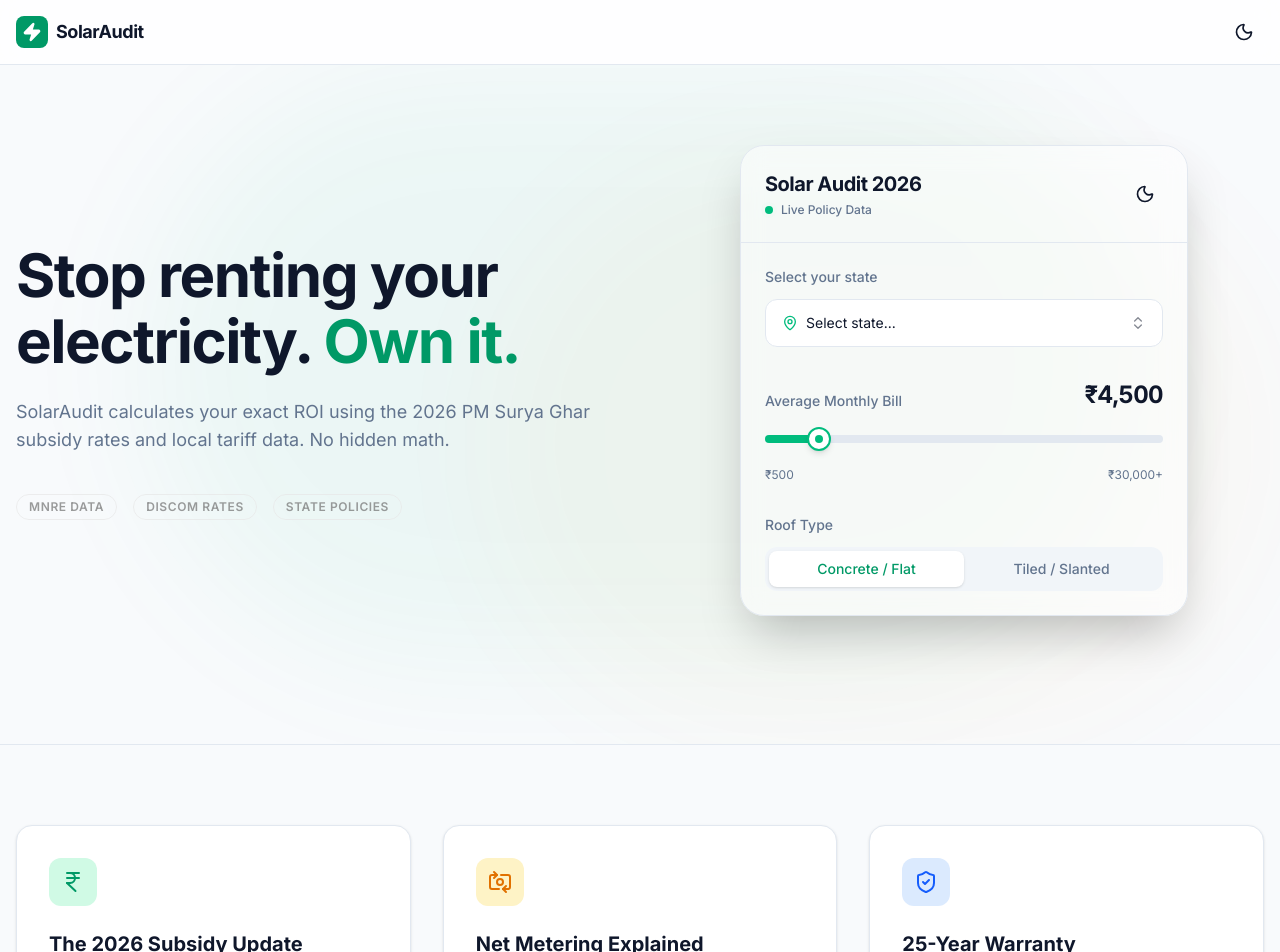
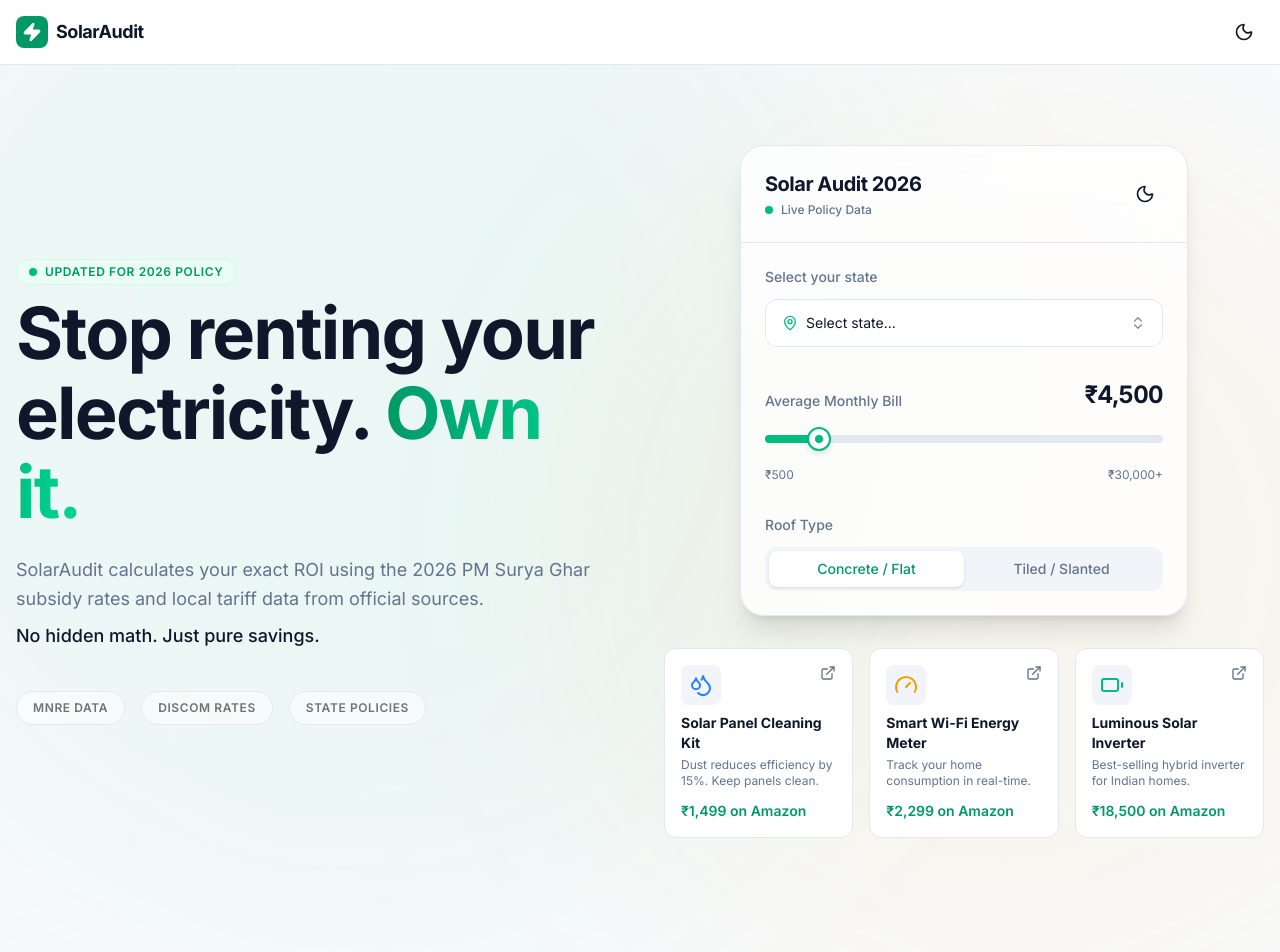
Before and after one commit to nitishkrishna-g/SolarAudit, a Next.js app: page / in a window 1280 px wide. Shown: the top 952 px of the page. Built offline with nearby package versions, Linux system fonts and the light colour scheme.

Commit message:
DB connect

```diff
--- a/src/app/page.tsx
+++ b/src/app/page.tsx
@@ -1,43 +1,94 @@
+"use client";
+
 import { Navbar } from "@/components/core/Navbar";
 import { Footer } from "@/components/core/Footer";
 import { Calculator } from "@/components/core/Calculator";
+import { AffiliateGrid } from "@/components/core/AffiliateGrid";
 import { IndianRupee, SwitchCamera, ShieldCheck } from "lucide-react";
+import { motion } from "framer-motion";
 
 export default function Home() {
   return (
-    <div className="min-h-screen flex flex-col bg-background text-text-primary transition-colors font-sans">
+    <div className="min-h-screen flex flex-col bg-background text-text-primary transition-colors font-sans overflow-x-hidden">
       <Navbar />
 
       <main className="flex-grow">
         {/* Hero Section */}
         <section className="relative pt-20 pb-32 overflow-hidden">
-          {/* Background Elements */}
-          <div className="absolute inset-0 z-0 pointer-events-none">
-            <div className="absolute top-0 left-1/2 -translate-x-1/2 w-[1000px] h-[600px] bg-emerald-500/10 dark:bg-emerald-500/5 rounded-full blur-3xl opacity-50" />
-            <div className="absolute bottom-0 right-0 w-[800px] h-[600px] bg-amber-500/10 dark:bg-amber-500/5 rounded-full blur-3xl opacity-30" />
+          {/* Background Elements - Animated */}
+          <div className="absolute inset-0 z-0 pointer-events-none overflow-hidden block">
+            <motion.div
+              animate={{
+                rotate: [0, 360],
+                scale: [1, 1.1, 1],
+              }}
+              transition={{
+                duration: 20,
+                repeat: Infinity,
+                ease: "linear"
+              }}
+              className="absolute -top-[20%] -left-[10%] w-[1000px] h-[1000px] bg-emerald-500/5 dark:bg-emerald-500/5 rounded-full blur-[120px] will-change-transform"
+            />
+            <motion.div
+              animate={{
+                rotate: [360, 0],
+                scale: [1, 1.2, 1],
+              }}
+              transition={{
+                duration: 25,
+                repeat: Infinity,
+                ease: "linear",
+              }}
+              className="absolute top-[10%] -right-[10%] w-[800px] h-[800px] bg-amber-500/5 dark:bg-amber-500/5 rounded-full blur-[100px] will-change-transform"
+            />
           </div>
 
           <div className="container mx-auto px-4 relative z-10">
             <div className="grid lg:grid-cols-2 gap-12 items-center">
-              <div className="text-center lg:text-left space-y-6">
-                <h1 className="text-5xl lg:text-6xl font-bold tracking-tight leading-[1.1]">
+              <motion.div
+                initial={{ opacity: 0, x: -20 }}
+                animate={{ opacity: 1, x: 0 }}
+                transition={{ duration: 0.6 }}
+                className="text-center lg:text-left space-y-6"
+              >
+                <div className="inline-flex items-center gap-2 px-3 py-1 rounded-full bg-emerald-50 dark:bg-emerald-900/10 border border-emerald-100 dark:border-emerald-800/20 text-emerald-600 dark:text-emerald-400 text-xs font-semibold uppercase tracking-wider mb-2">
+                  <span className="relative flex h-2 w-2">
+                    <span className="animate-ping absolute inline-flex h-full w-full rounded-full bg-emerald-400 opacity-75"></span>
+                    <span className="relative inline-flex rounded-full h-2 w-2 bg-emerald-500"></span>
+                  </span>
+                  Updated for 2026 Policy
+                </div>
+                <h1 className="text-5xl lg:text-7xl font-bold tracking-tight leading-[1.1]">
                   Stop renting your <br />
-                  electricity. <span className="text-emerald-600 dark:text-emerald-400">Own it.</span>
+                  electricity. <span className="text-emerald-600 dark:text-emerald-400 bg-clip-text text-transparent bg-gradient-to-r from-emerald-600 to-emerald-400 dark:from-emerald-400 dark:to-emerald-200">Own it.</span>
                 </h1>
-                <p className="text-lg text-text-secondary max-w-xl mx-auto lg:mx-0">
-                  SolarAudit calculates your exact ROI using the 2026 PM Surya Ghar subsidy rates and local tariff data. No hidden math.
+                <p className="text-lg text-text-secondary max-w-xl mx-auto lg:mx-0 leading-relaxed">
+                  SolarAudit calculates your exact ROI using the 2026 PM Surya Ghar subsidy rates and local tariff data from official sources.
+                  <span className="block mt-2 font-medium text-text-primary">No hidden math. Just pure savings.</span>
                 </p>
-                <div className="flex flex-wrap gap-4 justify-center lg:justify-start pt-4 opacity-70 grayscale hover:grayscale-0 transition-all">
+                <motion.div
+                  initial={{ opacity: 0 }}
+                  animate={{ opacity: 1 }}
+                  transition={{ delay: 0.4 }}
+                  className="flex flex-wrap gap-4 justify-center lg:justify-start pt-4 opacity-70 grayscale hover:grayscale-0 transition-all"
+                >
                   {/* Logos would go here, using text for now */}
-                  <span className="text-xs font-semibold uppercase tracking-wider text-text-secondary border border-border-color px-3 py-1 rounded-full">MNRE Data</span>
-                  <span className="text-xs font-semibold uppercase tracking-wider text-text-secondary border border-border-color px-3 py-1 rounded-full">DISCOM Rates</span>
-                  <span className="text-xs font-semibold uppercase tracking-wider text-text-secondary border border-border-color px-3 py-1 rounded-full">State Policies</span>
-                </div>
-              </div>
+                  <span className="text-xs font-semibold uppercase tracking-wider text-text-secondary border border-border-color px-4 py-2 rounded-full bg-surface/50 backdrop-blur-sm">MNRE Data</span>
+                  <span className="text-xs font-semibold uppercase tracking-wider text-text-secondary border border-border-color px-4 py-2 rounded-full bg-surface/50 backdrop-blur-sm">DISCOM Rates</span>
+                  <span className="text-xs font-semibold uppercase tracking-wider text-text-secondary border border-border-color px-4 py-2 rounded-full bg-surface/50 backdrop-blur-sm">State Policies</span>
+                </motion.div>
+              </motion.div>
 
-              <div className="mt-8 lg:mt-0">
+              <motion.div
+                initial={{ opacity: 0, y: 20, scale: 0.95 }}
+                animate={{ opacity: 1, y: 0, scale: 1 }}
+                transition={{ duration: 0.7, delay: 0.2 }}
+                className="mt-8 lg:mt-0 relative"
+              >
+                {/* Clean, no-glow approach */}
                 <Calculator />
-              </div>
+                <AffiliateGrid />
+              </motion.div>
             </div>
           </div>
         </section>
@@ -45,39 +96,65 @@
         {/* Education Section */}
         <section className="py-20 bg-slate-50 dark:bg-slate-900/50 border-t border-border-color">
           <div className="container mx-auto px-4">
+            <div className="text-center mb-16">
+              <h2 className="text-3xl font-bold mb-4">Why SolarAudit?</h2>
+              <p className="text-text-secondary max-w-2xl mx-auto">We cut through the solar sales pitch to give you the raw numbers.</p>
+            </div>
+
             <div className="grid md:grid-cols-3 gap-8">
               {/* Card 1 */}
-              <div className="bg-surface p-8 rounded-2xl shadow-sm border border-border-color hover:shadow-md transition-shadow">
-                <div className="w-12 h-12 bg-emerald-100 dark:bg-emerald-900/30 rounded-xl flex items-center justify-center mb-6 text-emerald-600 dark:text-emerald-400">
-                  <IndianRupee className="w-6 h-6" />
+              <motion.div
+                whileHover={{ y: -5 }}
+                initial={{ opacity: 0, y: 20 }}
+                whileInView={{ opacity: 1, y: 0 }}
+                viewport={{ once: true }}
+                transition={{ duration: 0.5 }}
+                className="bg-surface p-8 rounded-2xl shadow-sm border border-border-color hover:shadow-lg hover:border-emerald-500/20 transition-all"
+              >
+                <div className="w-14 h-14 bg-emerald-100 dark:bg-emerald-900/30 rounded-2xl flex items-center justify-center mb-6 text-emerald-600 dark:text-emerald-400">
+                  <IndianRupee className="w-7 h-7" />
                 </div>
                 <h3 className="text-xl font-bold mb-3">The 2026 Subsidy Update</h3>
                 <p className="text-text-secondary leading-relaxed">
                   The central subsidy is now capped at ₹78,000 for systems above 3kW. Some states like UP offer an extra ₹30,000 top-up.
                 </p>
-              </div>
+              </motion.div>
 
               {/* Card 2 */}
-              <div className="bg-surface p-8 rounded-2xl shadow-sm border border-border-color hover:shadow-md transition-shadow">
-                <div className="w-12 h-12 bg-amber-100 dark:bg-amber-900/30 rounded-xl flex items-center justify-center mb-6 text-amber-600 dark:text-amber-400">
-                  <SwitchCamera className="w-6 h-6" />
+              <motion.div
+                whileHover={{ y: -5 }}
+                initial={{ opacity: 0, y: 20 }}
+                whileInView={{ opacity: 1, y: 0 }}
+                viewport={{ once: true }}
+                transition={{ duration: 0.5, delay: 0.1 }}
+                className="bg-surface p-8 rounded-2xl shadow-sm border border-border-color hover:shadow-lg hover:border-amber-500/20 transition-all"
+              >
+                <div className="w-14 h-14 bg-amber-100 dark:bg-amber-900/30 rounded-2xl flex items-center justify-center mb-6 text-amber-600 dark:text-amber-400">
+                  <SwitchCamera className="w-7 h-7" />
                 </div>
                 <h3 className="text-xl font-bold mb-3">Net Metering Explained</h3>
                 <p className="text-text-secondary leading-relaxed">
                   Send excess power back to the grid during the day. Withdraw it at night. Your meter runs backwards to offset your bill.
                 </p>
-              </div>
+              </motion.div>
 
               {/* Card 3 */}
-              <div className="bg-surface p-8 rounded-2xl shadow-sm border border-border-color hover:shadow-md transition-shadow">
-                <div className="w-12 h-12 bg-blue-100 dark:bg-blue-900/30 rounded-xl flex items-center justify-center mb-6 text-blue-600 dark:text-blue-400">
-                  <ShieldCheck className="w-6 h-6" />
+              <motion.div
+                whileHover={{ y: -5 }}
+                initial={{ opacity: 0, y: 20 }}
+                whileInView={{ opacity: 1, y: 0 }}
+                viewport={{ once: true }}
+                transition={{ duration: 0.5, delay: 0.2 }}
+                className="bg-surface p-8 rounded-2xl shadow-sm border border-border-color hover:shadow-lg hover:border-blue-500/20 transition-all"
+              >
+                <div className="w-14 h-14 bg-blue-100 dark:bg-blue-900/30 rounded-2xl flex items-center justify-center mb-6 text-blue-600 dark:text-blue-400">
+                  <ShieldCheck className="w-7 h-7" />
                 </div>
                 <h3 className="text-xl font-bold mb-3">25-Year Warranty</h3>
                 <p className="text-text-secondary leading-relaxed">
                   Tier-1 solar panels are performance-warranted for 25 years. It is an asset ensuring energy independence, not just an expense.
                 </p>
-              </div>
+              </motion.div>
             </div>
           </div>
         </section>
--- /dev/null
+++ b/src/components/core/AffiliateGrid.tsx
@@ -0,0 +1,57 @@
+import { ExternalLink, Battery, Droplets, Gauge } from "lucide-react";
+import { motion } from "framer-motion";
+
+export function AffiliateGrid() {
+    const products = [
+        {
+            title: "Solar Panel Cleaning Kit",
+            desc: "Dust reduces efficiency by 15%. Keep panels clean.",
+            price: "₹1,499",
+            icon: <Droplets className="w-6 h-6 text-blue-500" />,
+            link: "https://www.amazon.in/s?k=solar+panel+cleaning+kit&tag=solaraudit-21" // Placeholder tag
+        },
+        {
+            title: "Smart Wi-Fi Energy Meter",
+            desc: "Track your home consumption in real-time.",
+            price: "₹2,299",
+            icon: <Gauge className="w-6 h-6 text-amber-500" />,
+            link: "https://www.amazon.in/s?k=smart+wifi+energy+meter&tag=solaraudit-21"
+        },
+        {
+            title: "Luminous Solar Inverter",
+            desc: "Best-selling hybrid inverter for Indian homes.",
+            price: "₹18,500",
+            icon: <Battery className="w-6 h-6 text-emerald-500" />,
+            link: "https://www.amazon.in/s?k=luminous+solar+inverter&tag=solaraudit-21"
+        }
+    ];
+
+    return (
+        <motion.div
+            initial={{ opacity: 0, y: 20 }}
+            animate={{ opacity: 1, y: 0 }}
+            transition={{ delay: 0.8, duration: 0.5 }}
+            className="grid grid-cols-1 md:grid-cols-3 gap-4 mt-8"
+        >
+            {products.map((p, i) => (
+                <motion.a
+                    key={i}
+                    href={p.link}
+                    target="_blank"
+                    rel="nofollow noopener" // CRITICAL FOR SEO
+                    whileHover={{ scale: 1.02 }}
+                    whileTap={{ scale: 0.98 }}
+                    className="flex flex-col p-4 bg-white dark:bg-slate-800 border border-border-color rounded-xl hover:shadow-md transition-all group cursor-pointer"
+                >
+                    <div className="flex justify-between items-start mb-2">
+                        <div className="p-2 bg-slate-100 dark:bg-slate-900 rounded-lg">{p.icon}</div>
+                        <ExternalLink className="w-4 h-4 text-text-secondary group-hover:text-emerald-500" />
+                    </div>
+                    <h4 className="font-bold text-sm text-text-primary">{p.title}</h4>
+                    <p className="text-xs text-text-secondary mt-1 mb-3 flex-grow">{p.desc}</p>
+                    <span className="text-sm font-semibold text-emerald-600 dark:text-emerald-400">{p.price} on Amazon</span>
+                </motion.a>
+            ))}
+        </motion.div>
+    );
+}
```
Also changed, not shown: src/app/api/lead/route.ts (+1 -17 lines), src/app/calculator/[state]/page.tsx (+5 -5 lines), src/app/layout.tsx (+19 -0 lines), src/app/sitemap.ts (added, +23 -0 lines), src/components/LeadModal.tsx (+11 -4 lines), src/components/core/Calculator.tsx (+12 -3 lines), src/data/solarData.ts (+13 -0 lines), src/models/Lead.ts (added, +18 -0 lines).
